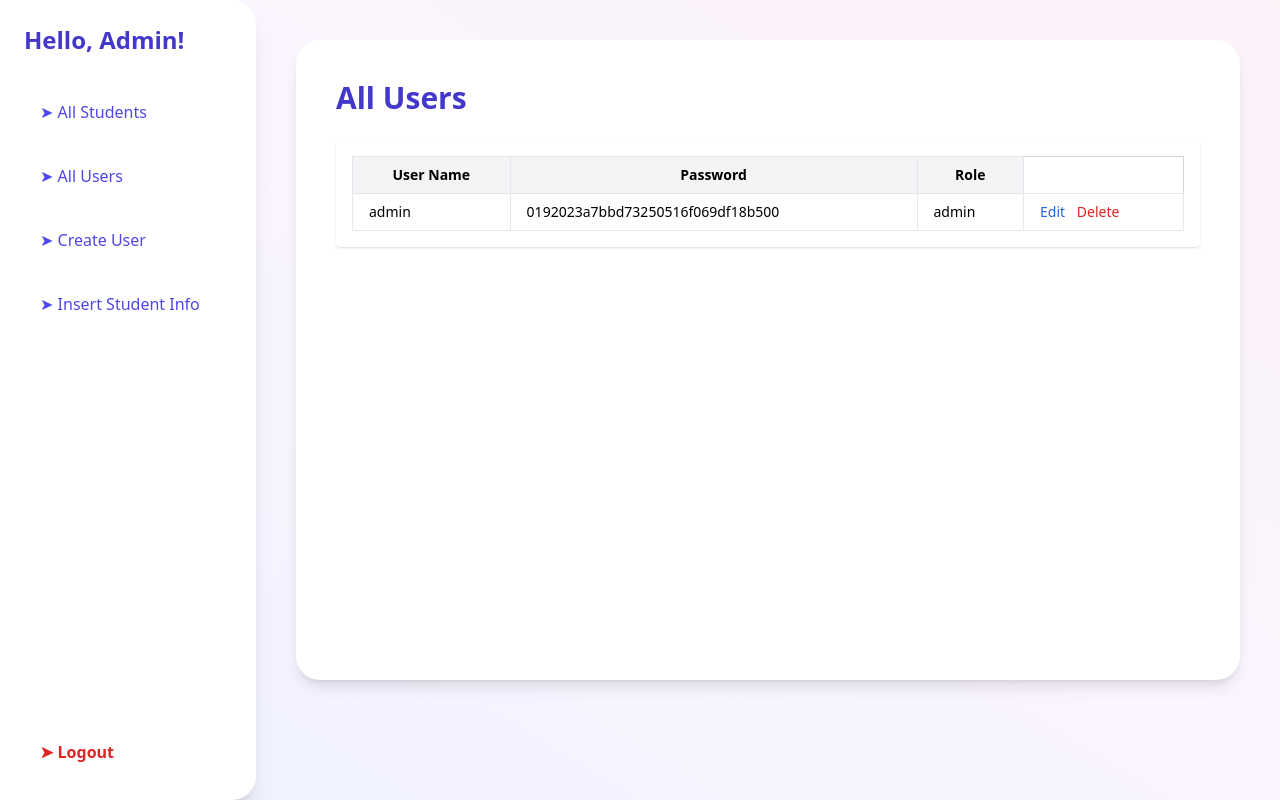
After one commit to Alomgir359/ZUMS_Certificate_Project, a PHP site: page /Admin/allUser.php in a window 1280 px wide. The commit adds this page. Run offline with PHP 8.4, Linux system fonts and the light colour scheme; a user stored in the database is signed in; data comes from the database, SQL or seed files in the repository; some libraries are stand-ins or nearby versions.

Commit message:
has done admin panel and normal user's secttion

```diff
--- /dev/null
+++ b/Admin/allUser.php
@@ -0,0 +1,84 @@
+<?php
+include '../auth.php';          // session & login auth
+include '../config.php';        // database connection
+$user = $_SESSION['user'];   // logged-in user
+?>
+<!DOCTYPE html>
+<html lang="en">
+<head>
+    <meta charset="UTF-8" />
+    <meta name="viewport" content="width=device-width, initial-scale=1" />
+    <title>Dashboard</title>
+    <!-- Tailwind CSS CDN -->
+    <script src="https://cdn.tailwindcss.com"></script>
+</head>
+<body class="flex h-screen bg-gradient-to-tr from-indigo-50 via-purple-50 to-pink-50 font-sans">
+
+<!-- Sidebar -->
+<!-- Sidebar -->
+<div class="w-64 bg-white shadow-xl rounded-r-3xl p-6 flex flex-col">
+    <h2 class="text-2xl font-extrabold text-indigo-700 mb-8">
+        Hello, <span class="capitalize"><?= htmlspecialchars($user['username']) ?></span>!
+    </h2>
+
+    <ul class="flex flex-col gap-4 flex-grow">
+                    <li><a href="../dashboard.php" class="block px-4 py-3 rounded-xl text-indigo-600 hover:bg-indigo-100 hover:text-indigo-800 transition">➤ All Students</a></li>
+
+        <?php if ($user['role'] == 'admin'): ?>
+           <li><a href="allUser.php" class="block px-4 py-3 rounded-xl text-indigo-600 hover:bg-indigo-100 hover:text-indigo-800 transition">➤ All Users</a></li>
+
+            <li><a href="createUser.php" class="block px-4 py-3 rounded-xl text-indigo-600 hover:bg-indigo-100 hover:text-indigo-800 transition">➤ Create User</a></li>
+        <?php endif; ?>
+        <li><a href="../insert_student.php" class="block px-4 py-3 rounded-xl text-indigo-600 hover:bg-indigo-100 hover:text-indigo-800 transition">➤ Insert Student Info</a></li>
+    </ul>
+
+    <a href="../index.php" class="block mt-auto px-4 py-3 rounded-xl text-red-600 hover:bg-red-100 hover:text-red-800 font-semibold transition">➤ Logout</a>
+</div>
+
+
+<!-- Main Content -->
+<div class="flex-1 p-10 overflow-auto">
+    <div class="bg-white rounded-3xl shadow-lg p-10 min-h-[80vh]">
+        <?php if (isset($_GET['insert_student'])): ?>
+            <?php include 'insert_student.php'; ?>
+        <?php else: ?>
+            <h1 class="text-3xl font-bold text-indigo-700">All Users</h1>
+        <?php endif; ?>
+
+        <!-- Table -->
+        <div class="mt-6 overflow-x-auto bg-white p-4 rounded shadow">
+            <table class="min-w-full border border-gray-300 text-sm table-auto">
+                <thead class="bg-gray-100">
+                    <tr>
+                        <th class="px-4 py-2 border">User Name</th>
+                        <th class="px-4 py-2 border">Password</th>
+                        <th class="px-4 py-2 border">Role</th>
+
+                    </tr>
+                </thead>
+                <tbody>
+                    <?php
+                    $result = mysqli_query($conn, "SELECT * FROM users");
+                    while ($row = mysqli_fetch_assoc($result)):
+                    ?>
+                    <tr class="border-t hover:bg-gray-50">
+                        <td class="px-4 py-2 border break-words whitespace-normal"><?= htmlspecialchars($row['username']) ?></td>
+                        <td class="px-4 py-2 border break-words whitespace-normal"><?= htmlspecialchars($row['password']) ?></td>
+                        <td class="px-4 py-2 border break-words whitespace-normal"><?= htmlspecialchars($row['role']) ?></td>
+                        <td class="px-4 py-2 border text-blue-600 space-x-2 whitespace-nowrap">
+                            <a href="editUser.php?id=<?= $row['id'] ?>" class="hover:font-bold hover:underline">Edit</a>
+                            <?php if ($user['role'] === 'admin'): ?>
+                                <a href="deleteUser.php?id=<?= $row['id'] ?>" class="hover:font-bold hover:underline text-red-600" onclick="return confirm('Are you sure you want to delete this student?')">Delete</a>
+                            <?php else: ?>
+                                <button onclick="alert('Only admin can delete student records.')" class="text-gray-400 cursor-not-allowed">Delete</button>
+                            <?php endif; ?>
+                        </td>
+                    </tr>
+                    <?php endwhile; ?>
+                </tbody>
+            </table>
+        </div>
+    </div>
+</div>
+</body>
+</html>
--- a/css/sql/create_tables.sql
+++ /dev/null
@@ -1,2 +0,0 @@
-INSERT INTO users (username, password, role)
-VALUES ('admin', MD5('admin123'), 'admin');
--- a/dashboard.php
+++ b/dashboard.php
@@ -23,9 +23,8 @@ $user = $_SESSION['user'];   // logged-in user
 
     <ul class="flex flex-col gap-4 flex-grow">
         <?php if ($user['role'] == 'admin'): ?>
-            <li><a href="dashboard.php" class="block px-4 py-3 rounded-xl text-indigo-600 hover:bg-indigo-100 hover:text-indigo-800 transition">➤ Create User</a></li>
-            <li><a href="dashboard.php" class="block px-4 py-3 rounded-xl text-indigo-600 hover:bg-indigo-100 hover:text-indigo-800 transition">➤ Update User</a></li>
-            <li><a href="dashboard.php" class="block px-4 py-3 rounded-xl text-indigo-600 hover:bg-indigo-100 hover:text-indigo-800 transition">➤ Delete User</a></li>
+            <li><a href="./Admin/createUser.php" class="block px-4 py-3 rounded-xl text-indigo-600 hover:bg-indigo-100 hover:text-indigo-800 transition">➤ Create User</a></li>
+            <li><a href="./Admin/allUser.php" class="block px-4 py-3 rounded-xl text-indigo-600 hover:bg-indigo-100 hover:text-indigo-800 transition">➤ All Users</a></li>
         <?php endif; ?>
         <li><a href="insert_student.php" class="block px-4 py-3 rounded-xl text-indigo-600 hover:bg-indigo-100 hover:text-indigo-800 transition">➤ Insert Student Info</a></li>
     </ul>
```
Also changed, not shown: Admin/createUser.php (added, +55 -0 lines), Admin/deleteUser.php (added, +29 -0 lines), Admin/editUser.php (added, +88 -0 lines), sql/create_tables.sql (added, +24 -0 lines).
